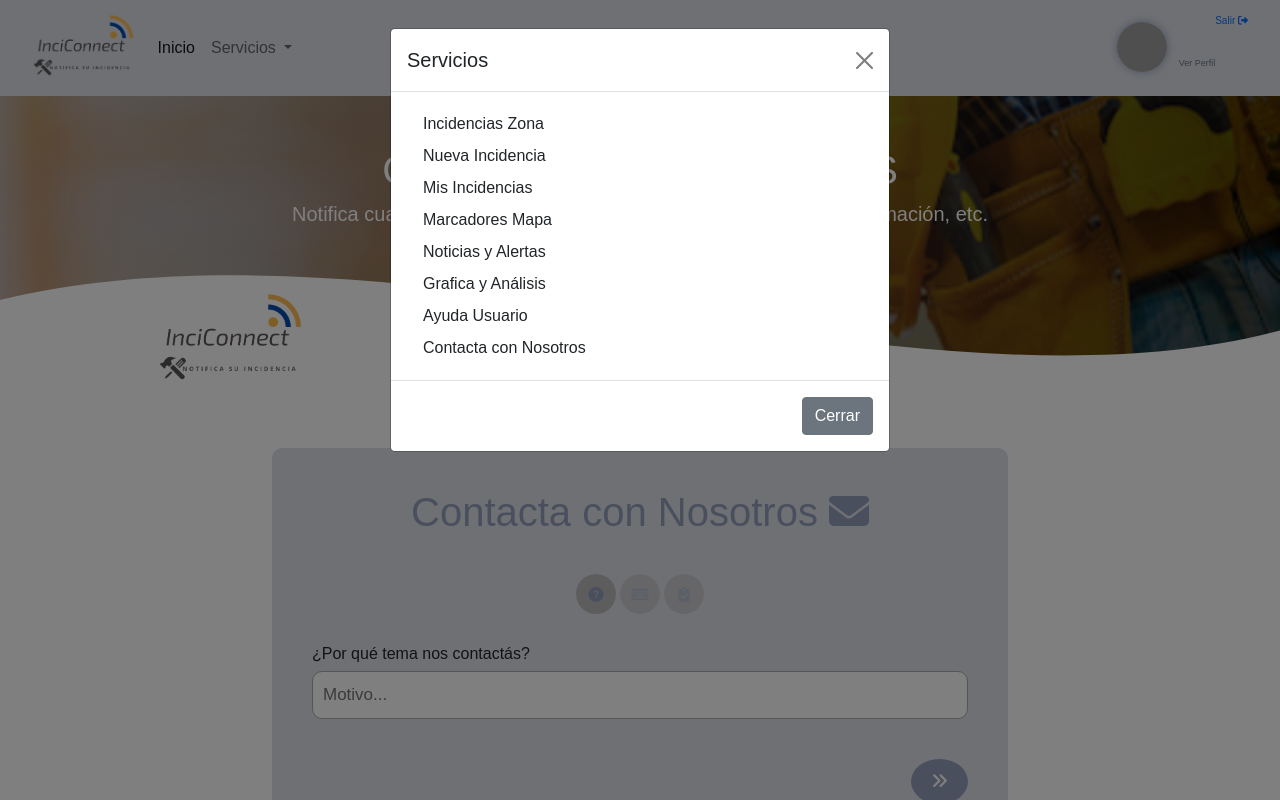
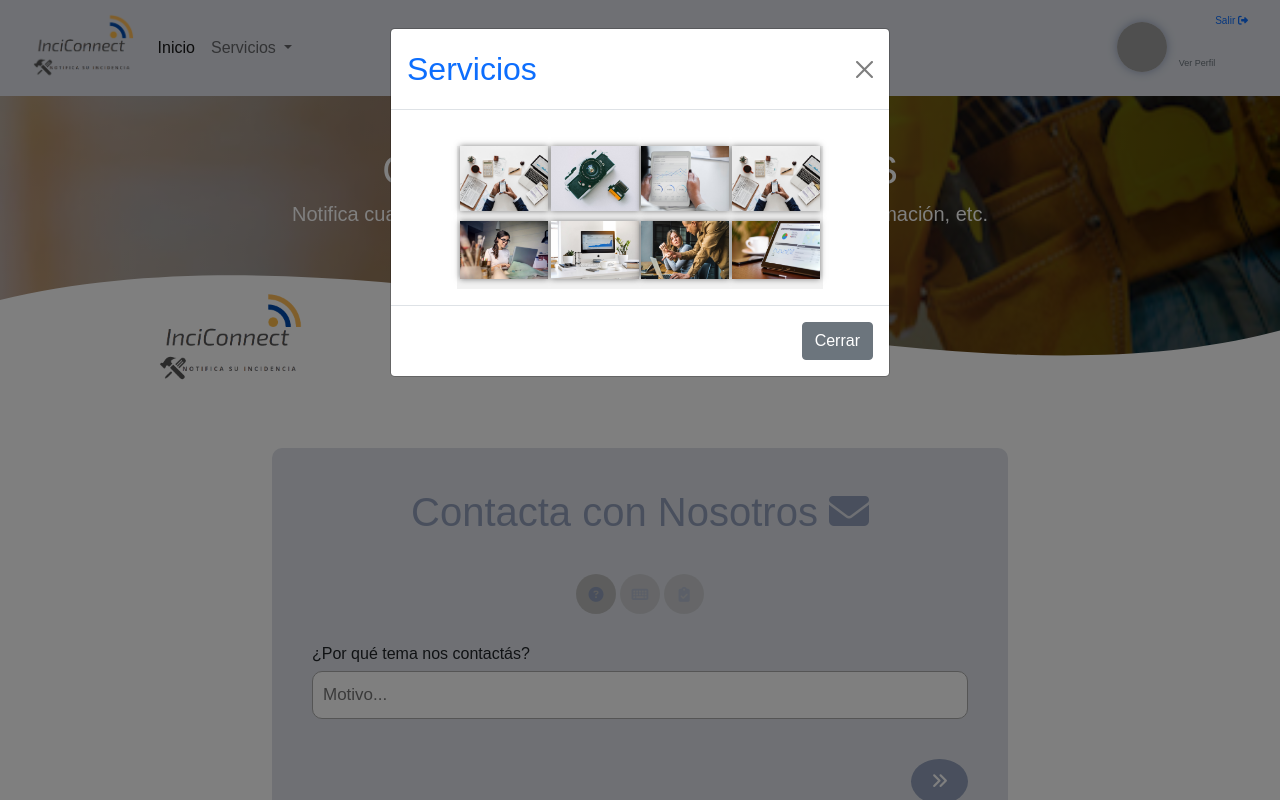
Before and after one commit to diego-sanchez-r/Proyecto-Fin-Ciclo-Daw-2022, a Symfony app: template templates/contacta/index.html.twig in a window 1280 px wide, after a click on "Servicios". Run offline with Twig, Linux system fonts and the light colour scheme; the template is opened without the code that fills it, so the values that code supplies are empty; some libraries are stand-ins or nearby versions; grey boxes are pictures that could not be loaded.

Commit message:
Añadir menú de servicios en Navbar

```diff
--- a/public/css/style_Menu.css
+++ b/public/css/style_Menu.css
@@ -134,6 +134,66 @@ header .textos-header{
     height:400px;
 }
 
+/* Galeria */
+
+
+.portafolio2{
+    margin-top: 20px;
+    margin-left: 50px;
+    margin-right: 50px;
+    background: #f2f2f2;
+}
+
+.galeria-port2{
+    display: flex;
+    justify-content: space-evenly;
+    flex-wrap: wrap;
+}
+
+.imagen-port2{
+    width: 24%;
+    margin-bottom: 10px;
+    overflow: hidden;
+    position: relative;
+    cursor: pointer;
+    box-shadow: 0 0 6px 0 rgba(0, 0, 0, .5);
+}
+
+.imagen-port2 > img{
+    width: 100%;
+    height: 100%;
+    object-fit: cover;
+    display: block;
+}
+
+.hover-galeria2{
+    position: absolute;
+    width: 100%;
+    height: 100%;
+    top: 0;
+    transform: scale(0);
+    background: rgba(146, 159, 186, 0.7);
+    transition: transform .5s;
+    display: flex;
+    justify-content: center;
+    align-items: center;
+    flex-direction: column;
+    font-size: small;
+}
+
+.hover-galeria2 img{
+    width: 50px;
+}
+
+.hover-galeria2 p{
+    color: #fff;
+}
+
+.imagen-port2:hover .hover-galeria2{
+    transform: scale(1);
+}
+
+
 @media screen and (max-width:1000px){
     #logo{
         position: absolute;
@@ -213,4 +273,19 @@ header .textos-header{
         text-align: center;
         padding: 30px 0 0 0;
     }
+
+    .hover-galeria2{
+    position: absolute;
+    width: 100%;
+    height: 100%;
+    top: 0;
+    transform: scale(0);
+    background: rgba(146, 159, 186, 0.7);
+    transition: transform .5s;
+    display: flex;
+    justify-content: center;
+    align-items: center;
+    flex-direction: column;
+    font-size: x-small;
 }
+}
--- a/templates/menu.html.twig
+++ b/templates/menu.html.twig
@@ -16,18 +16,80 @@
                       <div class="modal-dialog">
                         <div class="modal-content">
                           <div class="modal-header">
-                            <h5 class="modal-title" id="exampleModalLabel">Servicios</h5>
+                            <h2 id="exampleModalLabel" class="modal-title text-primary">Servicios</h2>
                             <button type="button" class="btn-close" data-bs-dismiss="modal" aria-label="Close"></button>
                           </div>
                           <div class="modal-body">
-                           <a class="dropdown-item" href="#">Incidencias Zona</a>
-                           <a class="dropdown-item" href="#">Nueva Incidencia</a>
-                           <a class="dropdown-item" href="#">Mis Incidencias</a>
-                           <a class="dropdown-item" href="#">Marcadores Mapa</a>
-                           <a class="dropdown-item" href="#">Noticias y Alertas</a>
-                           <a class="dropdown-item" href="#">Grafica y Análisis</a>
-                           <a class="dropdown-item" href="#">Ayuda Usuario</a>
-                           <a class="dropdown-item" href="#">Contacta con Nosotros</a>
+                               <section class="portafolio2">
+                                    <div class="contenedor2">
+                                        <div class="galeria-port2">
+                                            <div class="imagen-port2">
+                                                <img src="/imagenes/img_web/img1.jpg" alt="">
+                                                <a href="{{ path("app_incidencia") }}">
+                                                <div class="hover-galeria2" title="Ver incidencias">
+                                                    <p>Ver Incidencias</p>
+                                                </div>
+                                                </a>
+                                            </div>
+                                            <div class="imagen-port2">
+                                                <img src="/imagenes/img_web/img2.jpg" alt="">
+                                                <a href="{{ path("add_incidencia") }}">
+                                                <div class="hover-galeria2" title="Nueva Incidencia">
+                                                    <p>Nueva Incidencia</p>
+                                                </div>
+                                                </a>
+                                            </div>
+                                            <div class="imagen-port2">
+                                                <img src="/imagenes/img_web/img3.jpg" alt="">
+                                                <a href="{{ path("app_incidenciaMias") }}">
+                                                <div class="hover-galeria2" title="Mis Incidencia">
+                                                    <p>Mis Incidencias</p>
+                                                </div>
+                                                </a>
+                                            </div>
+                                            <div class="imagen-port2">
+                                                <img src="/imagenes/img_web/img1.jpg" alt="">
+                                                <a href="{{ path("ver_marcadores") }}">
+                                                <div class="hover-galeria2" title="Marcadores Mapa">
+                                                    <p>Marcadores Mapa</p>
+                                                </div>
+                                                </a>
+                                            </div>
+                                            <div class="imagen-port2">
+                                                <img src="/imagenes/img_web/img4.jpg" alt="">
+                                                <a href="{{ path("app_noticia") }}">
+                                                <div class="hover-galeria2">
+                                                    <p>Noticias y Alertas</p>
+                                                </div>
+                                                </a>
+                                            </div>
+                                            <div class="imagen-port2">
+                                                <img src="/imagenes/img_web/img5.jpg" alt="">
+                                                <a href="{{ path("ver_graficas") }}">
+                                                <div class="hover-galeria2">
+                                                    <p>Graficas y Nº de Incidencias</p>
+                                                </div>
+                                                </a>
+                                            </div>
+                                            <div class="imagen-port2">
+                                                <img src="/imagenes/img_web/img6.jpg" alt="">
+                                                <a href="{{ path("app_ayuda") }}">
+                                                <div class="hover-galeria2">
+                                                    <p>Ayuda Usuario</p>
+                                                </div>
+                                                </a>
+                                            </div>
+                                            <div class="imagen-port2">
+                                                <img src="/imagenes/img_web/img7.jpg" alt="">
+                                                <a href="{{ path("app_contacta") }}">
+                                                <div class="hover-galeria2">
+                                                    <p>Contacta con Nosotros</p>
+                                                </div>
+                                                </a>
+                                            </div>
+                                        </div>
+                                    </div>
+                                </section>
                           </div>
                           <div class="modal-footer">
                             <button type="button" class="btn btn-secondary" data-bs-dismiss="modal">Cerrar</button>
```
